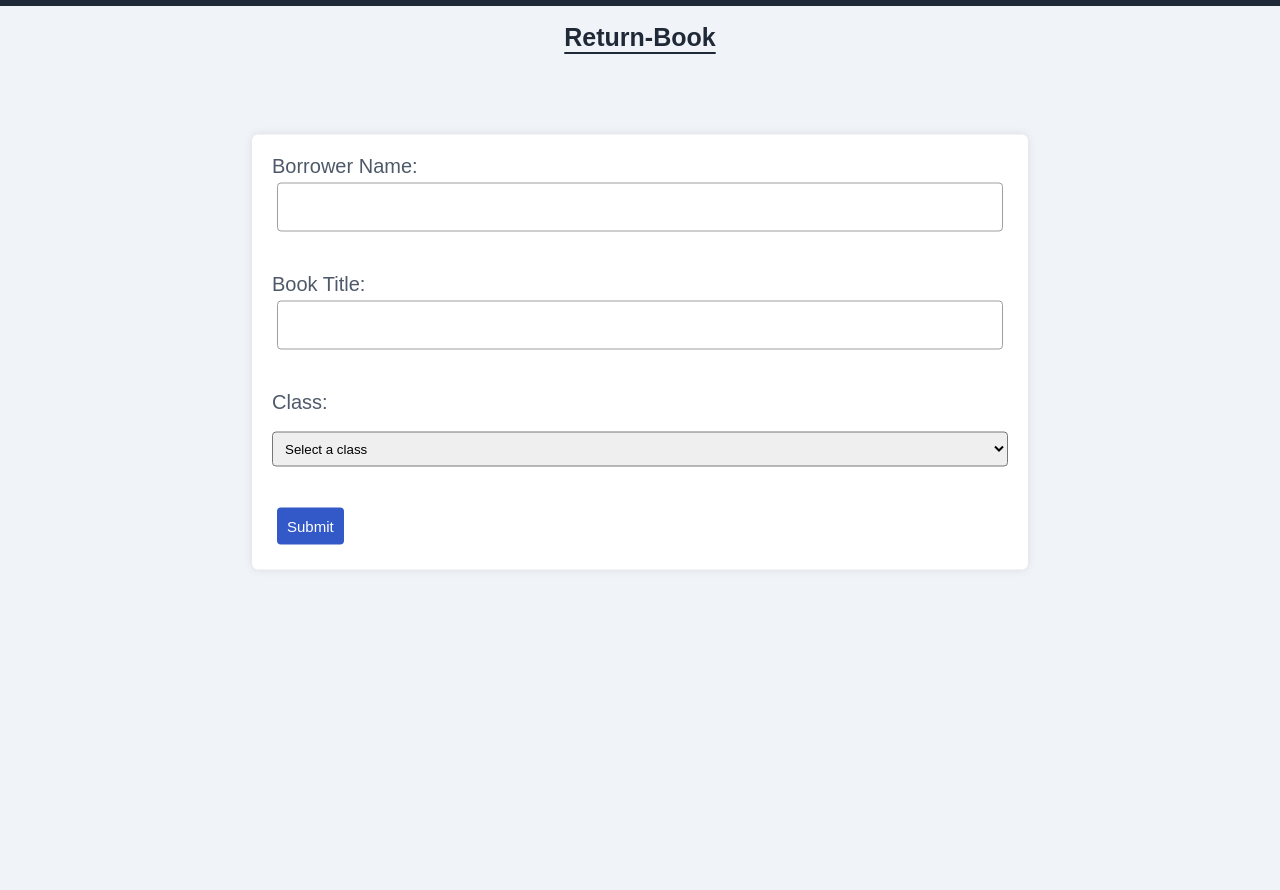
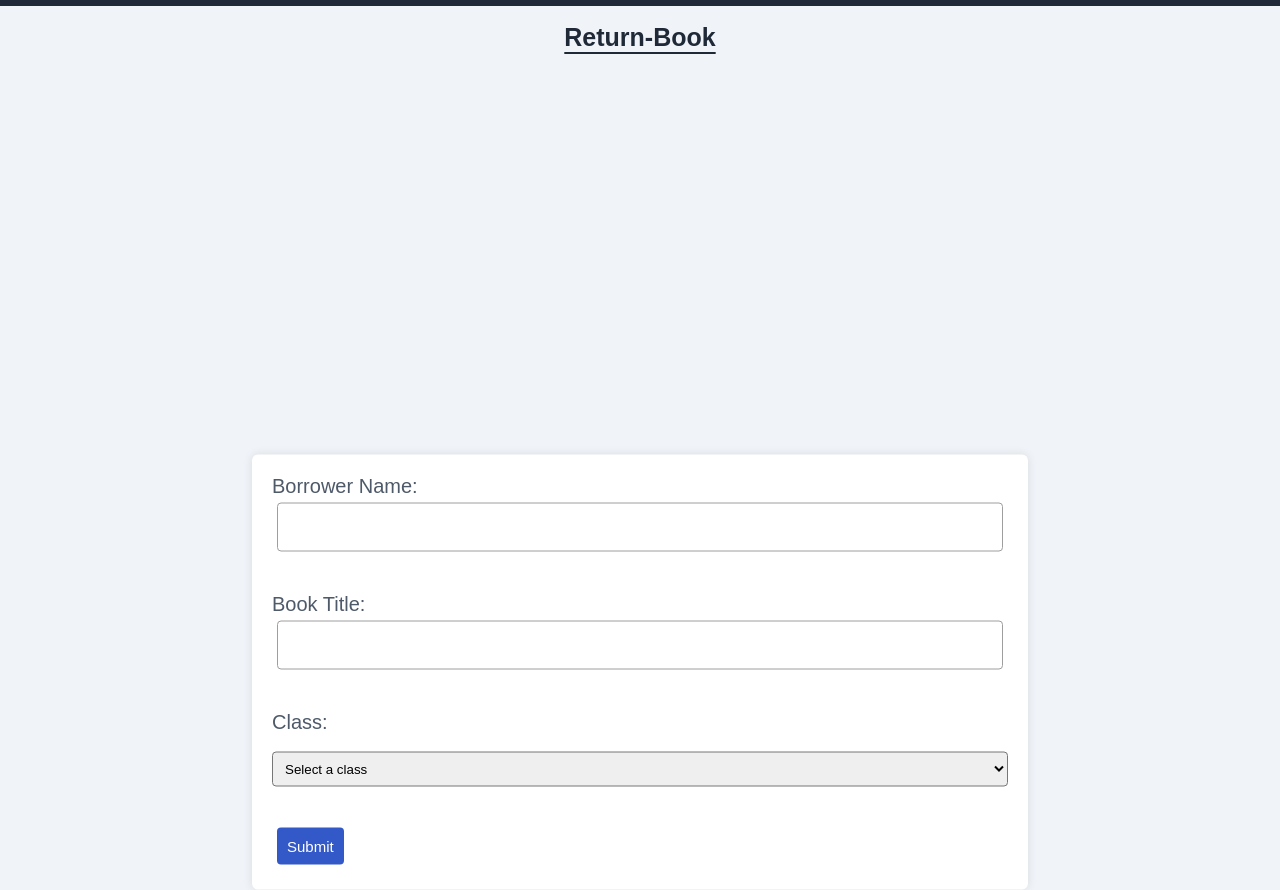
Before and after one commit to Jscoped/Jscoped1, a plain HTML site: page returnpage.html in a window 1280 px wide. Shown: the part 48-938 px from the top of the page. Before the commit the page ends 800 px from the top, so only its background shows below. Drawn offline with Linux system fonts and the light colour scheme; a web font is replaced by a local one.

Commit message:
Add files via upload

```diff
--- a/checkoutpage.css
+++ b/checkoutpage.css
@@ -107,7 +107,7 @@ a:active {
   box-sizing: border-box;
   box-shadow: 0 0 10px rgba(0, 0, 0, 0.1);
   position: absolute;
-  top: 50%;
+  top: 90%;
   left: 50%;
   transform: translate(-50%, -50%);
   border-radius: 6px;
```
